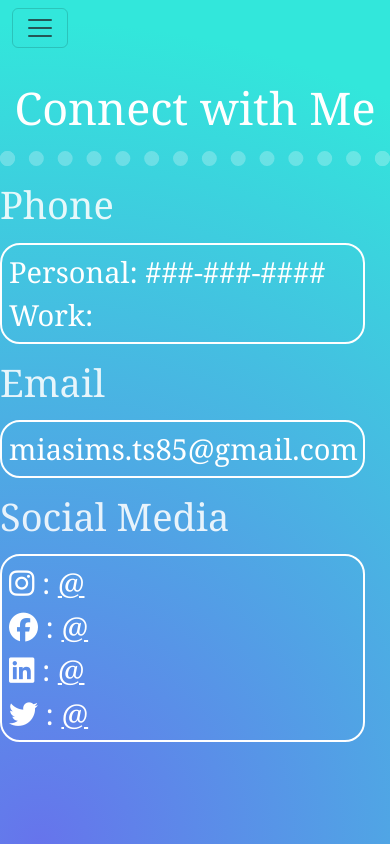
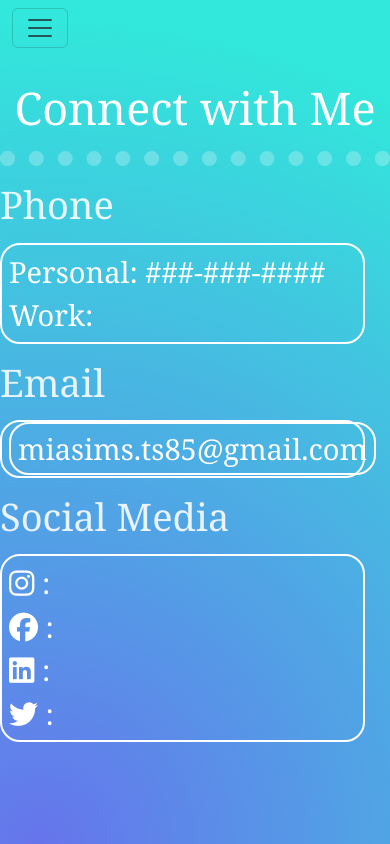
Before and after one commit to mia24sims/responsive-portfolio-shecodes, a plain HTML site: page contact.html in a window 390 px wide. Drawn offline with nearby package versions, Linux system fonts and the light colour scheme.

Commit message:
Editted css on intel and contact pages

```diff
--- a/contact.html
+++ b/contact.html
@@ -64,14 +64,14 @@
       Work:
     </p>
     <h2 class="contact">Email</h2>
-    <p class="email">miasims.ts85@gmail.com</p>
+   <p class="email"><a href="mailto:" class="email">miasims.ts85@gmail.com</a></p>
     <h2 class="contact">Social Media</h2>
     <p class="media">
-      <i class="fa-brands fa-instagram"></i> <span>:</span> <a href="" class="socials">@</a>
+      <i class="fa-brands fa-instagram"></i> <span>:</span> <a href="" class="socials"></a>
       <br />
-      <i class="fa-brands fa-facebook"></i> <span>:</span> <a href="" class="socials">@</a> <br />
-      <i class="fa-brands fa-linkedin"></i> <span>:</span> <a href="" class="socials">@</a> <br />
-      <i class="fa-brands fa-twitter"></i> <span>:</span> <a href="" class="socials">@</a> <br />
+      <i class="fa-brands fa-facebook"></i> <span>:</span> <a href="" class="socials"></a> <br />
+      <i class="fa-brands fa-linkedin"></i> <span>:</span> <a href="" class="socials"></a> <br />
+      <i class="fa-brands fa-twitter"></i> <span>:</span> <a href="" class="socials"></a> <br />
     </p>
   </body>
 </html>
--- a/styles.css
+++ b/styles.css
@@ -57,7 +57,10 @@ footer {
     padding: 25px 60px;
     display: block;
     margin: 0 60px;
+    margin-top: 20px;
     background-color: #2ab9c9;
+    box-shadow: 5px 3px 2px 5px #088e89e7;
+
 }
 
 hr{
@@ -85,11 +88,17 @@ hr{
   margin-top: 15px;
   text-align: center;
   font-size: 29px;
+  color: white;
+  text-decoration: none;
+}
+.email:hover{
+  text-decoration: underline;
 }
 .media{
   margin-top: 15px;
   text-align: center;
   font-size: 29px;
+
 }
 
 @media (min-width: 300px) {
@@ -131,6 +140,7 @@ hr{
     font-size: 12px;
 text-align: center;
 margin-top: 15px;
+margin-bottom: 5px;
     border: none;
   }
   .contact{
@@ -151,7 +161,8 @@ margin-top: 15px;
   margin-top: 15px;
   text-align: left;
   margin-right: 25px ;
-
+color: white;
+text-decoration: none;
 }
 .media{
   border: 2px solid white;
```
Also changed, not shown: intel.html (+1 -6 lines).
